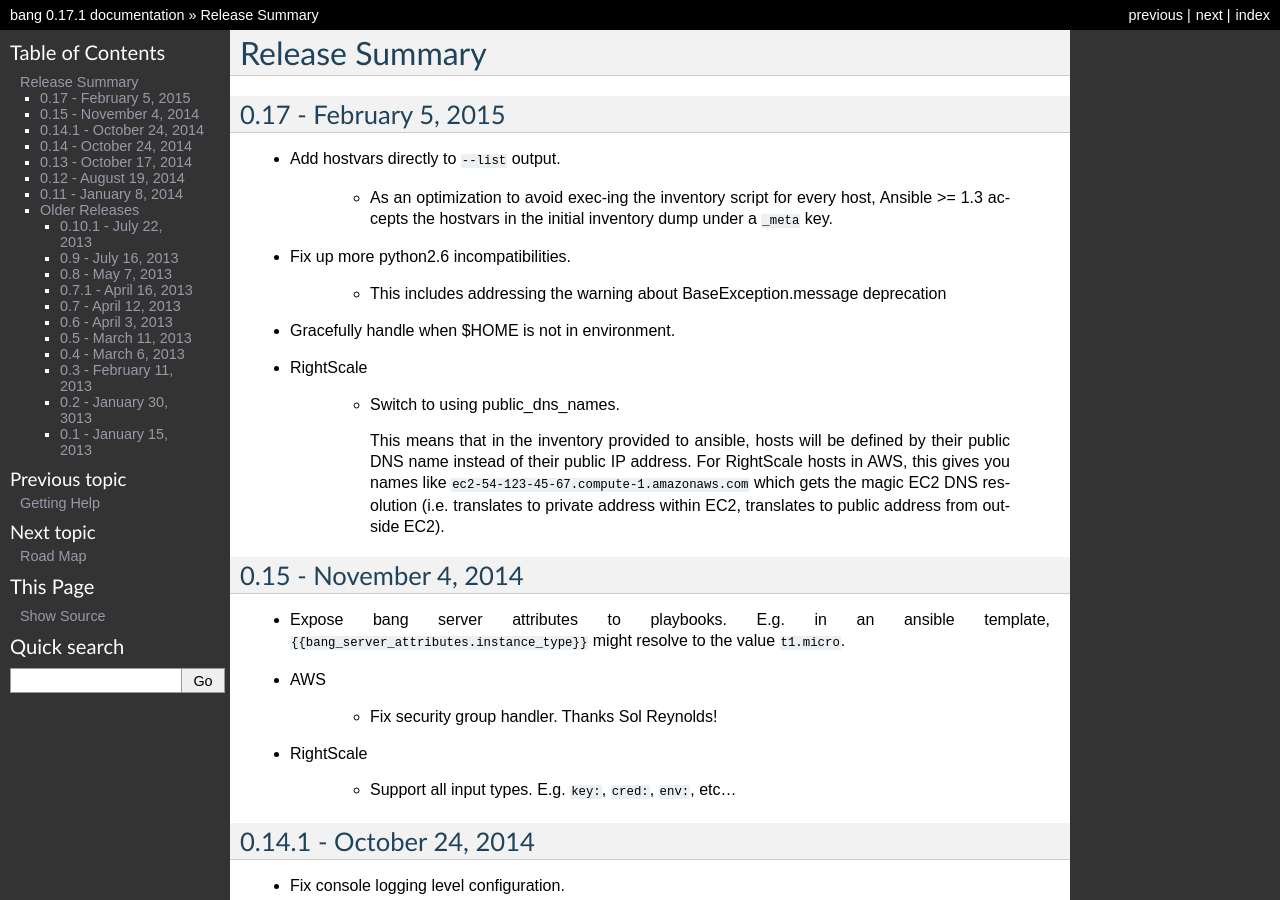
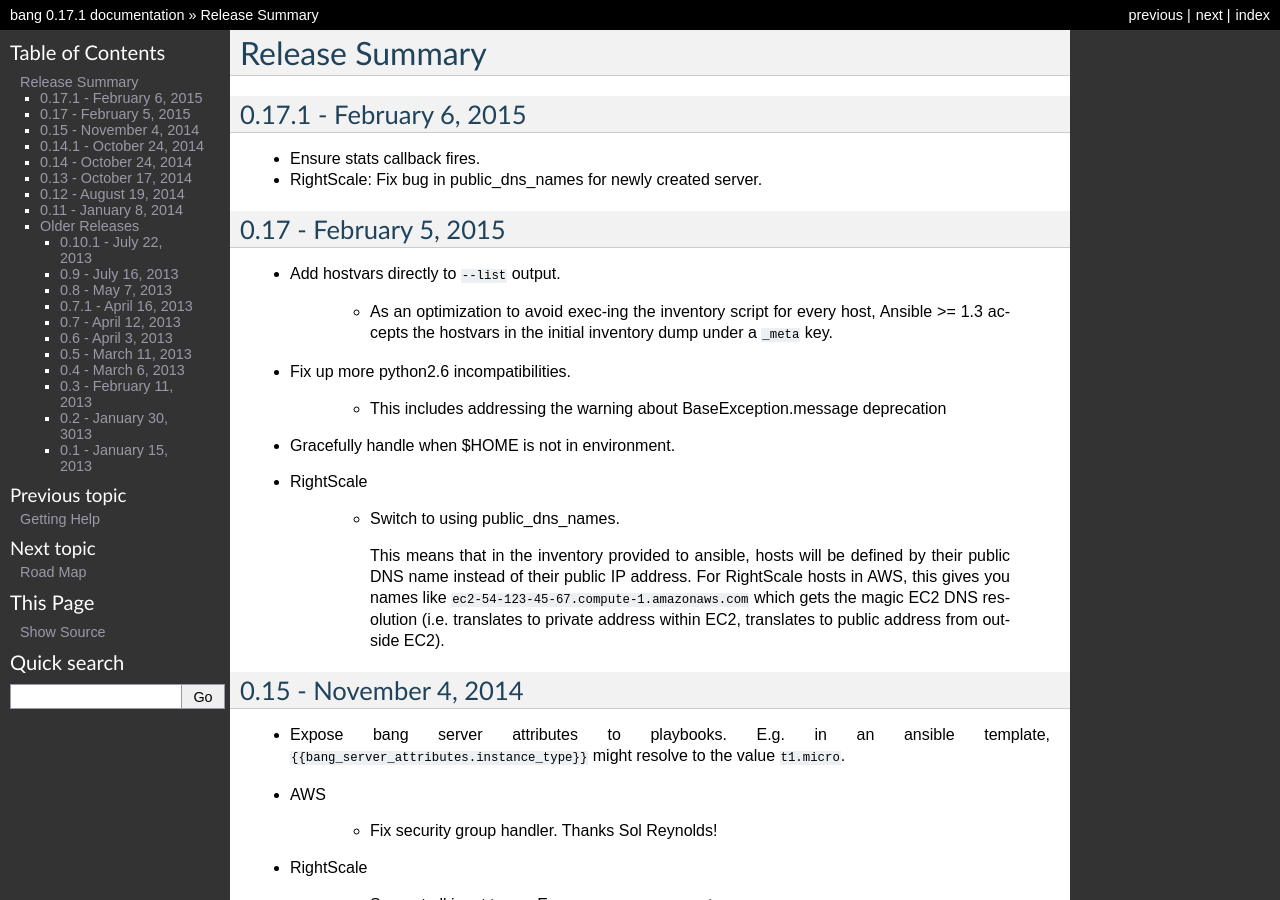
Before and after one commit to fr33jc/bang, a Sphinx documentation site: the page built from doc/releases.txt, in a window 1280 px wide and 900 px high. Built offline with Sphinx 7.4.7, drawn with Linux system fonts in a browser that asks for light colours.

Commit message:
Add release notes for 0.17.1

```diff
--- a/doc/releases.txt
+++ b/doc/releases.txt
@@ -1,6 +1,11 @@
 Release Summary
 ===============
 
+
+0.17.1 - February 6, 2015
+-------------------------
+- Ensure stats callback fires.
+- RightScale: Fix bug in public_dns_names for newly created server.
 
 0.17 - February 5, 2015
 -----------------------
```
